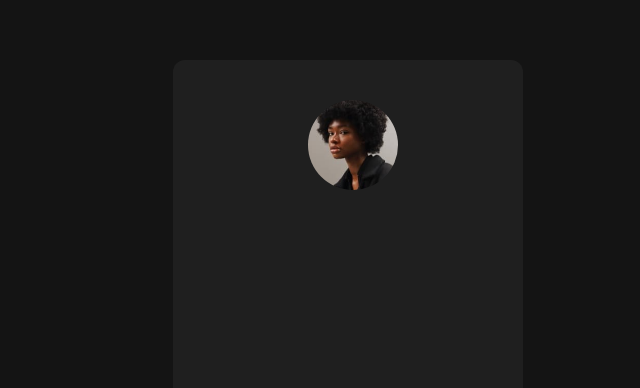
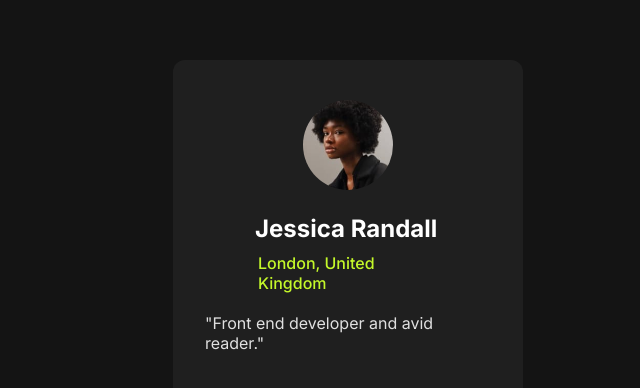
Before and after one commit to muhammadali00-dev/AlgoAcademy-Task2, a plain HTML site: page index.html in a window 1280 px wide. Shown: the whole page, without its empty margins (292-932 px from the left). Drawn offline with Linux system fonts and the light colour scheme.

Commit message:
h1 and P have added

```diff
--- a/Css/style.css
+++ b/Css/style.css
@@ -15,5 +15,22 @@ body {
     width: 90px;
     border-radius: 50%;
     display: inline-block;
-    margin: 40px 135px;
+    margin: 40px 130px 0;
 }
+
+.maindiv h2 {
+    color: white;
+    margin: 20px 82px 0;
+}
+
+.maindiv p:first-of-type {
+    color: #C4F82A;
+    margin: 10px 85px 0;
+    font-weight: 500;
+}
+
+.maindiv p:last-of-type {
+    color: #E0E0E0;
+    margin: 20px 32px 0;
+    font-weight: 400;
+}
--- a/index.html
+++ b/index.html
@@ -5,6 +5,7 @@
     <meta name="viewport" content="width=device-width, initial-scale=1.0" />
     <title>Template-Task</title>
     <link rel="stylesheet" href="Css/style.css" />
+    <link rel="stylesheet" href="Css/font.css">
     <link rel="preconnect" href="https://fonts.googleapis.com" />
     <link rel="preconnect" href="https://fonts.gstatic.com" crossorigin />
     <link
@@ -15,6 +16,9 @@
   <body>
     <div class="maindiv">
         <img src="Css/avatar-jessica.jpeg">
+        <h2>Jessica Randall</h2>
+        <p>London, United Kingdom</p>
+        <p>"Front end developer and avid reader."</p>
     </div>
   </body>
 </html>
```
